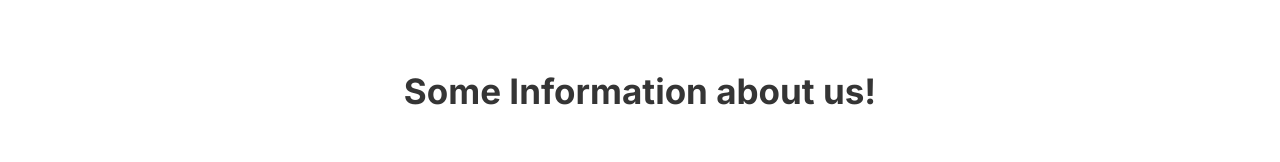
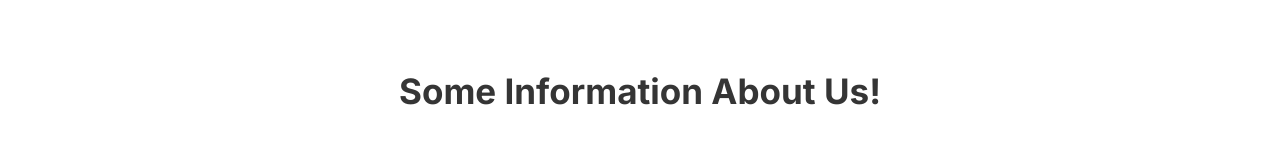
Before and after one commit to angelodias01/Simple-Website, a plain HTML site: page simpleWebsite/index.html in a window 1280 px wide. Shown: the part 761-923 px from the top of the page. Drawn offline with nearby package versions, Linux system fonts and the light colour scheme.

Commit message:
Update index.html

```diff
--- a/simpleWebsite/index.html
+++ b/simpleWebsite/index.html
@@ -54,7 +54,7 @@
       </section>
       <section class="ui-section-feature" id="aboutUs">
         <div class="ui-layout-container">
-          <h2>Some Information about us!</h2>
+          <h2>Some Information About Us!</h2>
 
           <div class="ui-section-feature__layout ui-layout-grid ui-layout-grid-3">
             <div class="ui-component-card ui-layout-column-4">
```
